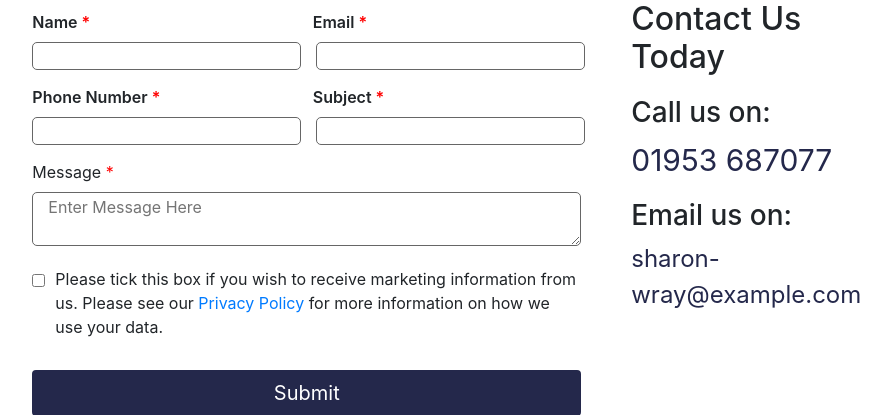
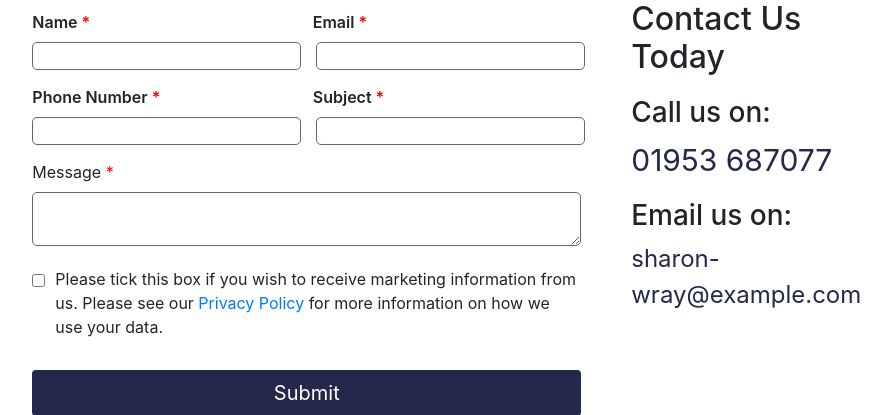
Before and after one commit to jacksendall/Pair-dev-ayden, a PHP site: page /contact.php in a window 1280 px wide. Shown: the part 148-563 px from the top of the page, without its empty margins (196-1087 px from the left). Run offline with PHP 8.4, Linux system fonts and the light colour scheme; some libraries are stand-ins or nearby versions.

Commit message:
update again

```diff
--- a/contact.php
+++ b/contact.php
@@ -24,7 +24,7 @@
                 <input role="subject" class="col-6 contact-input contact-subject" type="subject" name="subject">
             </div>
             <label for="name" class="col-6 contact-top-label">Message <span class="label-symbol">*</span></label>
-            <textarea class="col-12 contact-message" name="message" placeholder="Enter Message Here"></textarea>
+            <textarea class="col-12 contact-message" name="message"></textarea>
             <div class="col-12 contact-checkbox">
                 <input type="checkbox" name="marketing" class="tick-box">
                 <p class="inline-checkbox">Please tick this box if you wish to receive marketing information from us. Please see our <a href="/privacy">Privacy Policy</a> for more information on how we use your data.</p>
```
